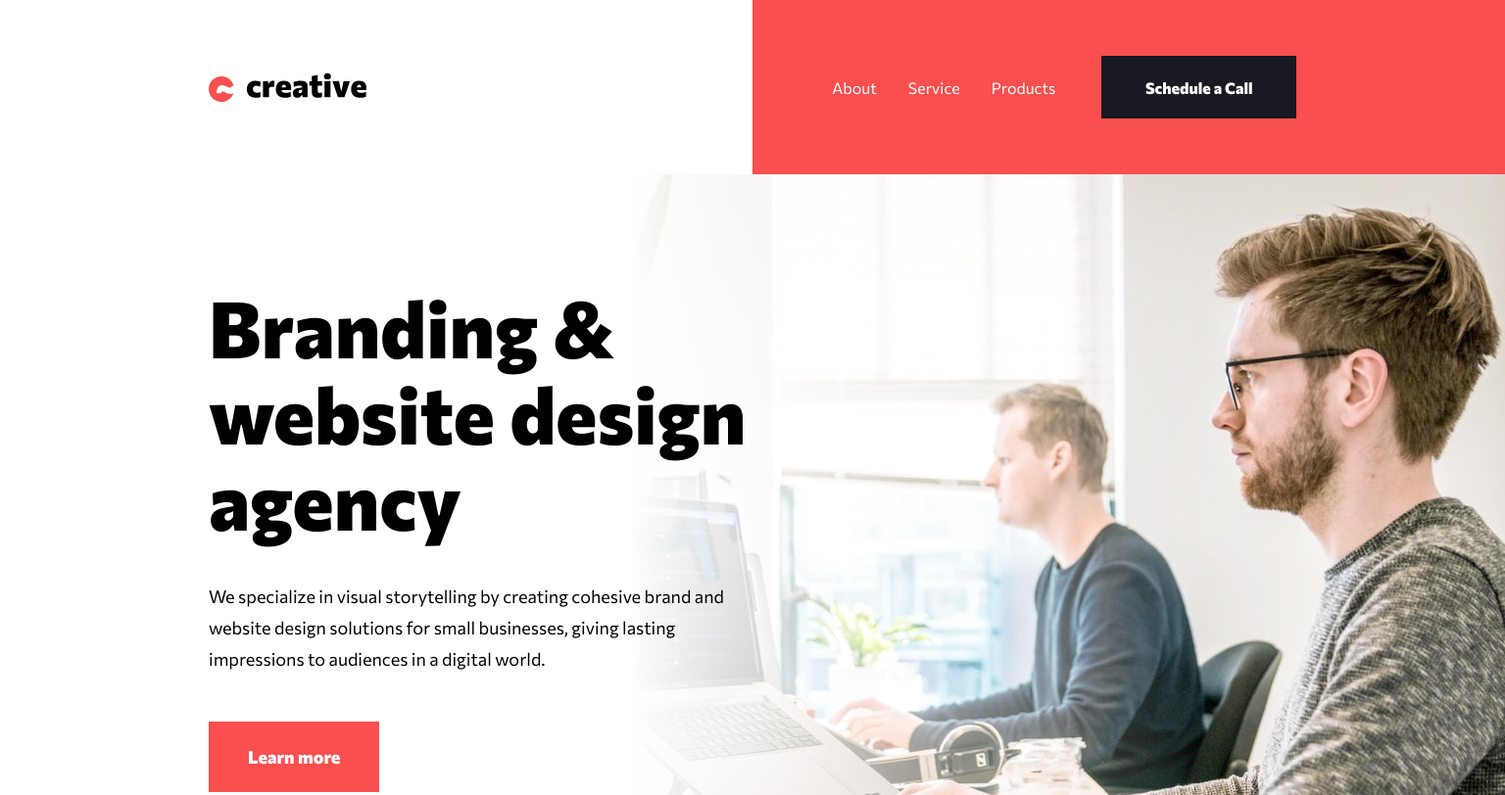
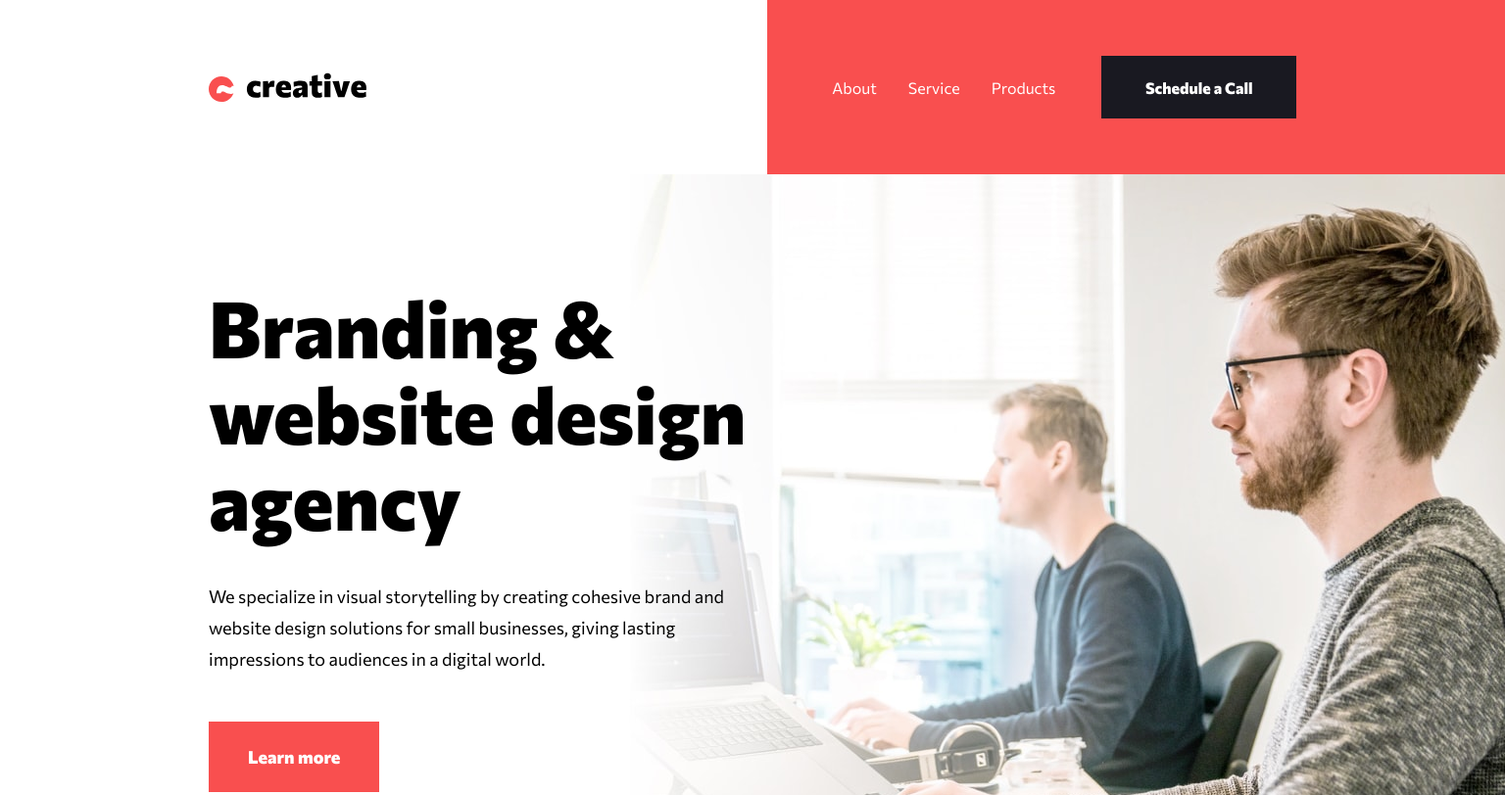
Before and after one commit to richieAiello/creative-agency-website, a website built with Parcel: page src/index.html in a window 1536 px wide. Shown: the top 812 px of the page at 98% size. Built offline with nearby package versions, Linux system fonts and the light colour scheme.

Commit message:
Adjusted the columns for nav wrappers grid on desktop main.scss.

```diff
--- a/src/main.scss
+++ b/src/main.scss
@@ -203,7 +203,7 @@ $light-red: #FF9393;
 
     .wrapper {
       display: grid;
-      grid-template-columns: 1fr 1fr;
+      grid-template-columns: 570px 540px;
     }
 
     &__list {
```
